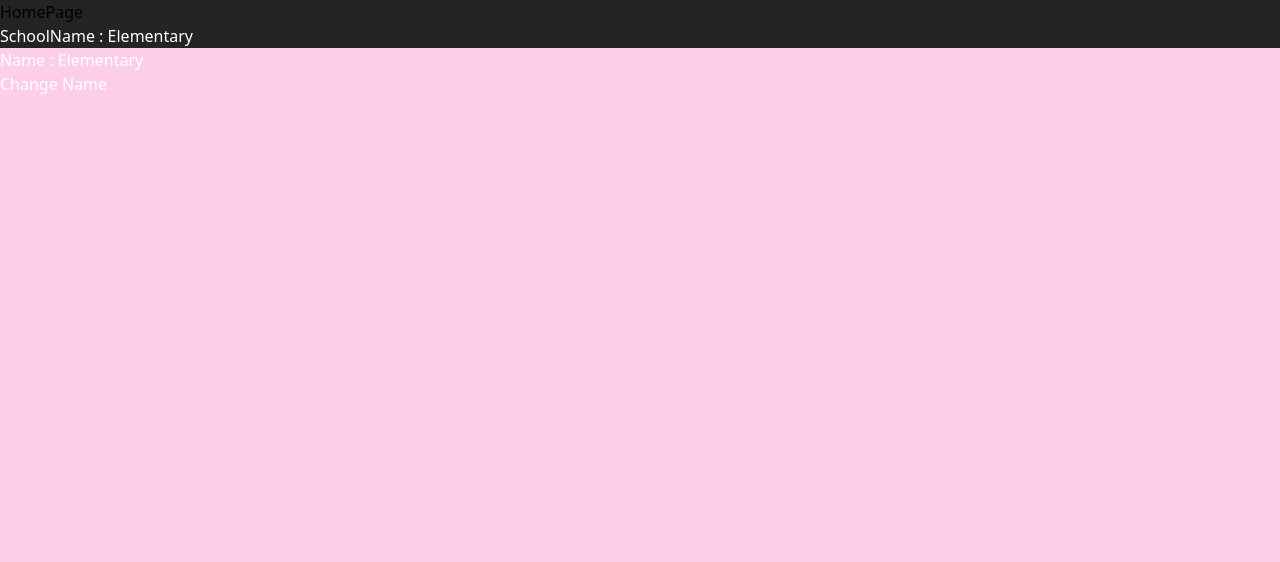
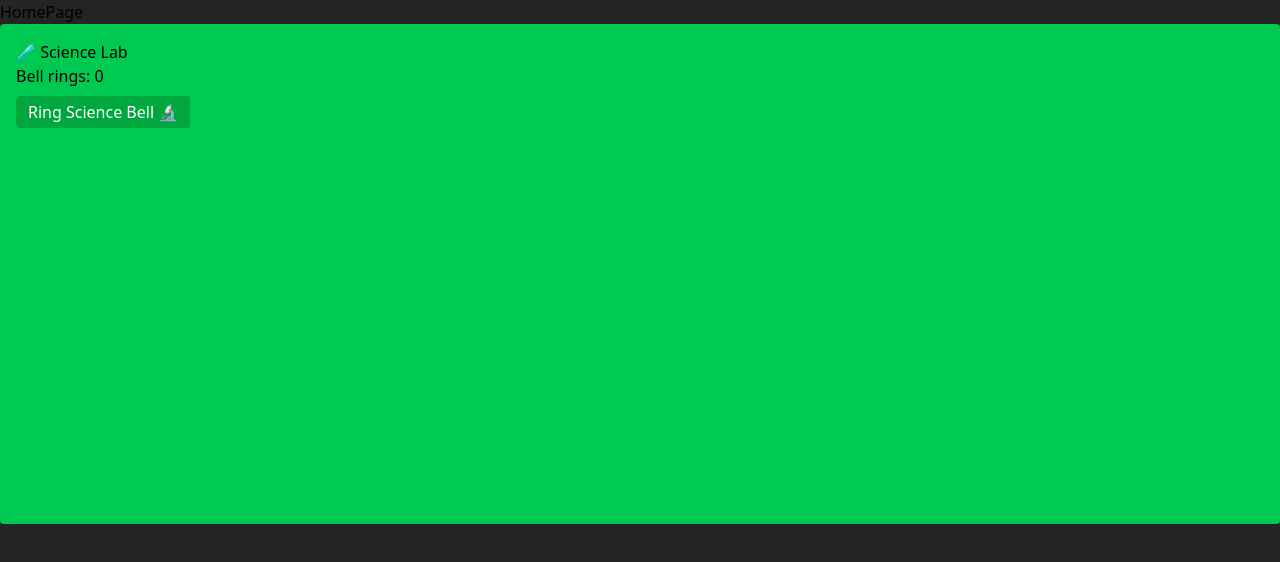
Before and after one commit to Pawan-20/React-refresher, a React (Vite) app: page / in a window 1280 px wide. Shown: the top 562 px of the page. Built offline with nearby package versions, Linux system fonts and the light colour scheme.

Commit message:
[advance Context basics] : Just created a  custom hook that children can use

```diff
--- a/src/App.tsx
+++ b/src/App.tsx
@@ -13,10 +13,12 @@ import Parent4 from "./components/passingFromChildToParent/Parent4";
 import SchoolProvider from "./contextComponents/SchoolProvider";
 import Child from "./contextComponents/Child";
 import AnotherChild from "./contextComponents/AnotherChild";
+import ScienceLab from "./advancedContext/bell-reducer/ScienceLab";
+import BellContextReducer from "./advancedContext/bell-reducer/BellContextReducer";
 
 export default function App() {
   return (
-    <SchoolProvider>
+    <BellContextReducer>
       <Routes>
         <Route index element={<HomePage></HomePage>}></Route>
         <Route path="/learn" element={<LearnPage></LearnPage>}></Route>
@@ -36,7 +38,8 @@ export default function App() {
         ></Route>{" "}
         {/* replace  does not remember the fake route */}
       </Routes>
-      <Child></Child>
-    </SchoolProvider>
+      {/* <Child></Child> */}
+      <ScienceLab></ScienceLab>
+    </BellContextReducer>
   );
 }
--- /dev/null
+++ b/src/advancedContext/bell-reducer/ArtsRoom.tsx
@@ -0,0 +1,7 @@
+import React from "react";
+
+function ArtsRoom() {
+  return <div>ArtsRoom</div>;
+}
+
+export default ArtsRoom;
--- /dev/null
+++ b/src/advancedContext/bell-reducer/BellContextReducer.tsx
@@ -0,0 +1,22 @@
+import React, { createContext, useContext, useState } from "react";
+
+export const BellContext = createContext<any>(null);
+function BellContextReducer({ children }: { children: React.ReactNode }) {
+  const [bellCount, setBellCount] = useState(0);
+
+  const ringBell = () => setBellCount((prev) => prev + 1);
+  return (
+    <BellContext.Provider value={{ bellCount, ringBell }}>
+      {children}
+    </BellContext.Provider>
+  );
+}
+export const useBell = () => {
+  const context = useContext(BellContext);
+  if (!context) {
+    throw new Error("useBell must be used within a context provider");
+  }
+  return context;
+};
+
+export default BellContextReducer;
--- /dev/null
+++ b/src/advancedContext/bell-reducer/ScienceLab.tsx
@@ -0,0 +1,18 @@
+import { useBell } from "./BellContextReducer";
+
+export default function ScienceLab() {
+  const { bellCount, ringBell } = useBell();
+
+  return (
+    <div className="bg-green-500 p-4 rounded h-[500px]">
+      <h2>🧪 Science Lab</h2>
+      <p>Bell rings: {bellCount}</p>
+      <button
+        className="bg-green-600 text-white px-3 py-1 mt-2 rounded"
+        onClick={ringBell}
+      >
+        Ring Science Bell 🔬
+      </button>
+    </div>
+  );
+}
```
Also changed, not shown: src/advancedContext/bell-reducer/BellReducer.tsx (added).
